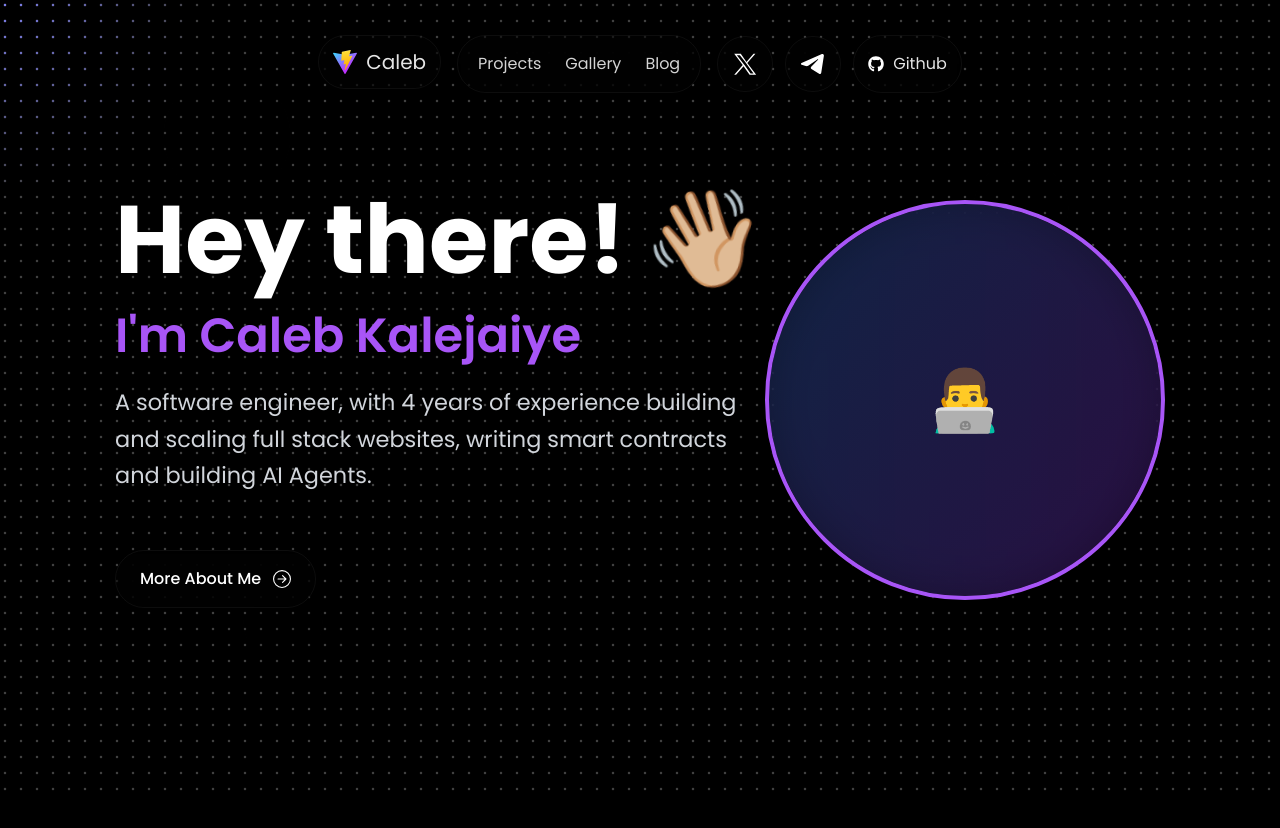
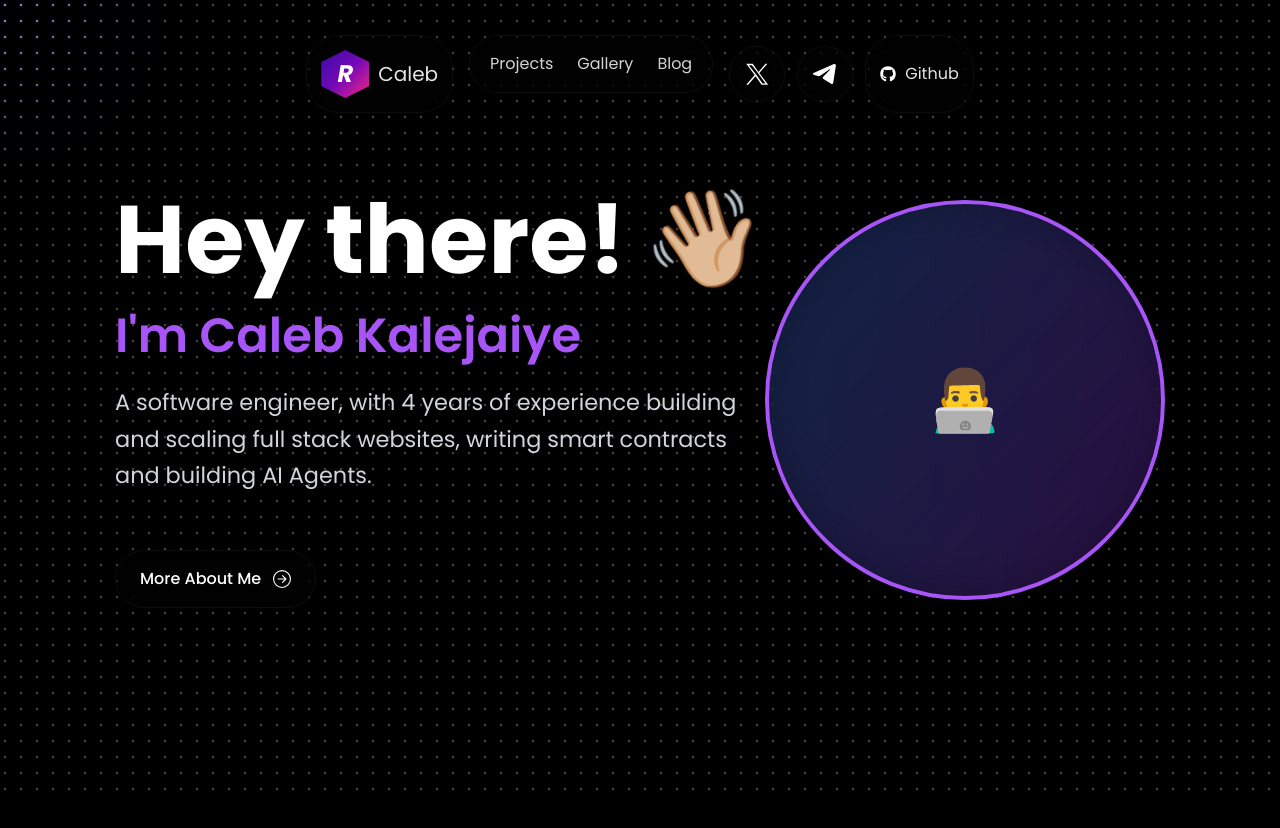
Before and after one commit to RxRakari/main-portfolio, a React (Vite) app in the folder client/: page / in a window 1280 px wide. Shown: the top 828 px of the page. Built offline with nearby package versions, Linux system fonts and the light colour scheme; no server answers.

Commit message:
feat: add logo component with hexagon shape and gradient styling to sidebar and navbar

```diff
--- a/client/src/components/layout/dashboard/sidebar.tsx
+++ b/client/src/components/layout/dashboard/sidebar.tsx
@@ -166,7 +166,9 @@ export const Sidebar = () => {
             theme === 'dark' ? 'text-white' : 'text-purple-600'
           }`}
         >
-          Caleb Kalejaiye
+          <div className="logo-wrapper">
+            <span className="logo">R</span>
+          </div>
         </Link>
         <span
           className={`text-xs font-medium tracking-widest ${
--- a/client/src/components/layout/landing/navbar.tsx
+++ b/client/src/components/layout/landing/navbar.tsx
@@ -1,5 +1,5 @@
 import { useEffect, useState } from "react";
-import logo from "../../../../public/vite.svg";
+// import logo from "../../../../public/vite.svg";
 import { Link } from "react-router-dom";
 import { Icons } from "../../ui/icons";
 import { FaGithub } from "react-icons/fa";
@@ -29,15 +29,17 @@ export default function Navbar() {
   return (
     <div className="md:px-10 px-4">
       <div
-        className={`md:flex hidden fixed w-full right-0 top-[3px] mt-8 px-10 transition-all duration-500 ease-spring z-[100000000] ${
-          isScrollingDown ? "justify-between" : "justify-center gap-4"
-        }`}
+        className={`md:flex hidden fixed w-full right-0 top-[3px] mt-8 px-10 transition-all duration-500 ease-spring z-[100000000] ${isScrollingDown ? "justify-between" : "justify-center gap-4"
+          }`}
         style={{
           transition: "all 0.5s cubic-bezier(0.68, -0.55, 0.27, 1.55)",
         }}
       >
         <Link to={"/"} className="p-3.5 flex h-full gap-[9px] items-center backdrop-blur-[10px] rounded-[33px] border border-[#fafafa0d]">
-          <img src={logo} alt="logo" width={24} />
+          {/* <img src={logo} alt="logo" width={24} /> */}
+          <div className="logo-wrapper">
+            <span className="logo">R</span>
+          </div>
           <h4 className="text-[#e5e5e5] text-[20px] leading-[16px]">{bio.FirstName}</h4>
         </Link>
 
@@ -88,7 +90,9 @@ export default function Navbar() {
       </div>
       <div className="md:hidden flex fixed w-full right-0 top-[3px] mt-8 px-4 transition-all duration-500 ease-spring z-[100000000] justify-between items-center">
         <button className="p-[12px] flex h-full gap-[9px] items-center backdrop-blur-[10px] rounded-[33px] border border-[#fafafa0d]">
-          <img src={logo} alt="logo" width={24} />
+        <div className="logo-wrapper">
+            <span className="logo">R</span>
+          </div>
           <h4 className="text-[#e5e5e5] text-[14px] leading-[16px]">Caleb</h4>
         </button>
 
--- a/client/src/index.css
+++ b/client/src/index.css
@@ -85,3 +85,23 @@ a, button {
 html, body {
   overflow-x: hidden !important;
 }
+
+.logo-wrapper {
+  background: linear-gradient(135deg, #3a0ca3, #7209b7, #f72585); /* Purple gradient */
+  color: white;
+  font-size: 1.5rem;
+  font-weight: bold;
+  height: 3rem;
+  width: 3rem;
+  display: flex;
+  align-items: center;
+  justify-content: center;
+
+  /* hexagon shape */
+  -webkit-clip-path: polygon(50% 0, 100% 25%, 100% 75%, 50% 100%, 0 75%, 0 25%);
+  clip-path: polygon(50% 0, 100% 25%, 100% 75%, 50% 100%, 0 75%, 0 25%);
+}
+
+.logo {
+  font-style: italic;  /* gives slant */
+}
```
Also changed, not shown: 1 other file (tests, documents, lock files or other folders).
